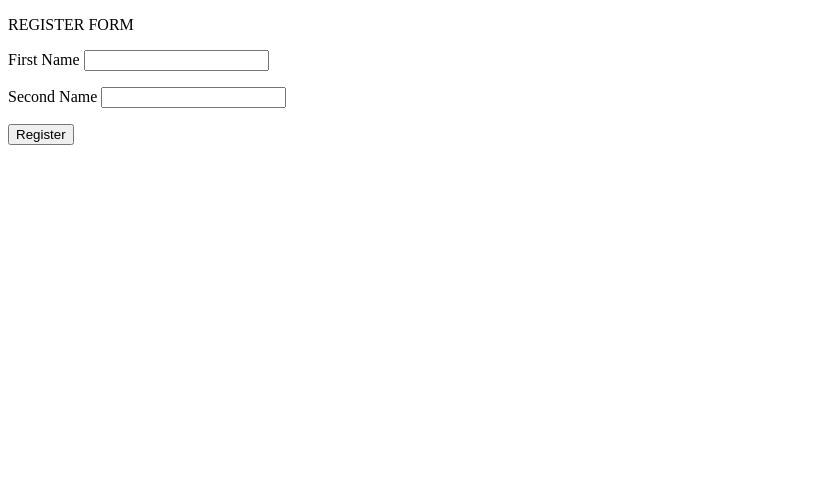
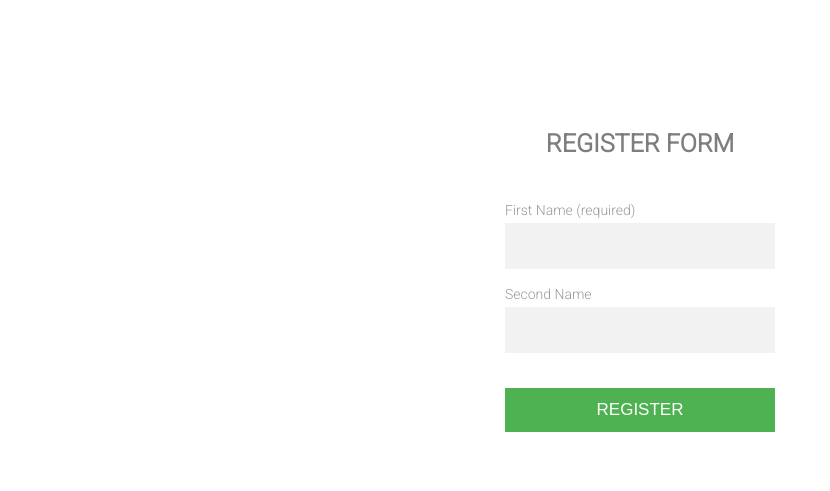
Before and after one commit to adzajac/avatar-generator, a Flask app: page / in a window 1280 px wide. Shown: the top 491 px of the page, without its empty margins (0-830 px from the left). Run offline with Flask 2, Linux system fonts and the light colour scheme.

Commit message:
styles example

```diff
--- a/example/example.py
+++ b/example/example.py
@@ -2,17 +2,17 @@ import sys
 sys.path = [".."] + sys.path
 
 from flask import Flask, render_template, request, redirect, url_for
-from avatargenerator import avatargenerator as ag
-
 from flask_wtf import FlaskForm
 from wtforms import Form, StringField, SubmitField, validators
 from random import random
+from avatargenerator import avatargenerator as ag
 
 
 app = Flask(__name__)
 app.config["SECRET_KEY"] = "ower-ads34-tndf-poe"
 
 
+# ---------- model -----------
 
 class User:
     first_name = ""
@@ -21,8 +21,8 @@ class User:
 
 user = User()
 
-#   routes
-#--------------
+
+# ---------- view -----------
 
 @app.route("/", methods=["post","get"])
 def index():
@@ -32,23 +32,17 @@ def index():
         user.second_name = form.second_name.data
         user.img_path = ag.generateLetterAvatar(user.first_name, user.second_name, size=512, dir_path="static/generated_avatars/")
         return redirect(url_for("success"))
-    return render_template("main.html", form=form)
+    return render_template("registration.html", form=form)
+
 
 @app.route("/success")
 def success():
     return render_template("success.html", user=user)
 
 
-
-
-
-#    def __init__(self, first_name, second_name, img_path=""):
-#        self.first_name = first_name
-#        self.second_name = second_name
-#        self.img_paht = img_path
-
+# ---------- other -----------
 
 class ExampleRegistrationForm(FlaskForm):
-    first_name = StringField("First Name", [validators.InputRequired()])
+    first_name = StringField("First Name (required)", [validators.InputRequired()])
     second_name = StringField("Second Name")
     submit = SubmitField("Register")
--- /dev/null
+++ b/example/templates/base.html
@@ -0,0 +1,53 @@
+<!doctype html>
+
+
+<html lang="en">
+<head>
+
+<style>
+    @import url(https://fonts.googleapis.com/css?family=Roboto:300);
+    body {
+      background: white;
+      font-family: "Roboto", sans-serif;
+      -webkit-font-smoothing: antialiased;
+      -moz-osx-font-smoothing: grayscale;
+    }
+    p { margin:0; padding:0; }
+    h1 {
+      font-size:25px;
+      line-height: 32px;
+      opacity:0.5;
+      margin-bottom: 40px;
+    }
+    .wrapper {
+      width: 360px;
+      padding: 8% 0 0;
+      margin: auto;
+    }
+
+    .box {
+      position: relative;
+      z-index: 1;
+      background: #FFFFFF;
+      max-width: 360px;
+      margin: 0 auto 100px;
+      padding: 45px;
+      padding-top: 2px;
+      text-align: center;
+    }
+ </style>
+
+ {% block style %}
+ {% endblock %}
+
+</head>
+
+<body>
+    <div class="wrapper">
+        <div class="box">
+        {% block content %}
+        {% endblock %}
+        </div>
+    </div>
+</body>
+</html>
--- a/example/templates/main.html
+++ /dev/null
@@ -1,29 +0,0 @@
-<!doctype html>
-
-
-<html lang="en">
-<head></head>
-<body>
-    <p>REGISTER FORM</p>
-    <form acction="" method="post">
-        {{ form.hidden_tag() }}
-        <p>
-            {{ form.first_name.label }}
-            {{ form.first_name() }}
-        </p>
-        <p>
-            {{ form.second_name.label }}
-            {{ form.second_name() }}
-        </p>
-        <p>
-            {{ form.submit() }}
-        </p>
-    </form>
-
-
-</body>
-
-
-
-
-</html>
--- /dev/null
+++ b/example/templates/registration.html
@@ -0,0 +1,59 @@
+{% extends "base.html" %}
+
+
+{% block style %}
+<style>
+    .box input {
+      outline: 0;
+      background: #f2f2f2;
+      width: 100%;
+      border: 0;
+      margin: 0 0 15px;
+      padding: 15px;
+      box-sizing: border-box;
+      font-size: 14px;
+    }
+    .box #submit {
+      outline: 0;
+      background: #4eb152;
+      width: 100%;
+      border: 0;
+      padding: 12px;
+      color: #FFFFFF;
+      font-size: 17px;
+      cursor: pointer;
+      margin-top:20px;
+      text-transform: uppercase;
+    }
+    .box #submit:hover,.form #submit:active,.form #submit:focus {
+      background: #43A047;
+    }
+
+    .box label {
+        display:inline-block;
+        margin-bottom: 5px;
+        opacity:0.4;
+        font-size:14px;
+        width:100%;
+        text-align:left;
+    }
+</style>
+{% endblock %}
+
+{% block content %}
+        <h1>REGISTER FORM</h1>
+        <form acction="" method="post" class="login-form">
+            {{ form.hidden_tag() }}
+            <p>
+                {{ form.first_name.label }}
+                {{ form.first_name() }}
+            </p>
+            <p>
+                {{ form.second_name.label }}
+                {{ form.second_name() }}
+            </p>
+            <p>
+                {{ form.submit() }}
+            </p>
+        </form>
+{% endblock %}
```
Also changed, not shown: example/templates/success.html (+28 -31 lines).
